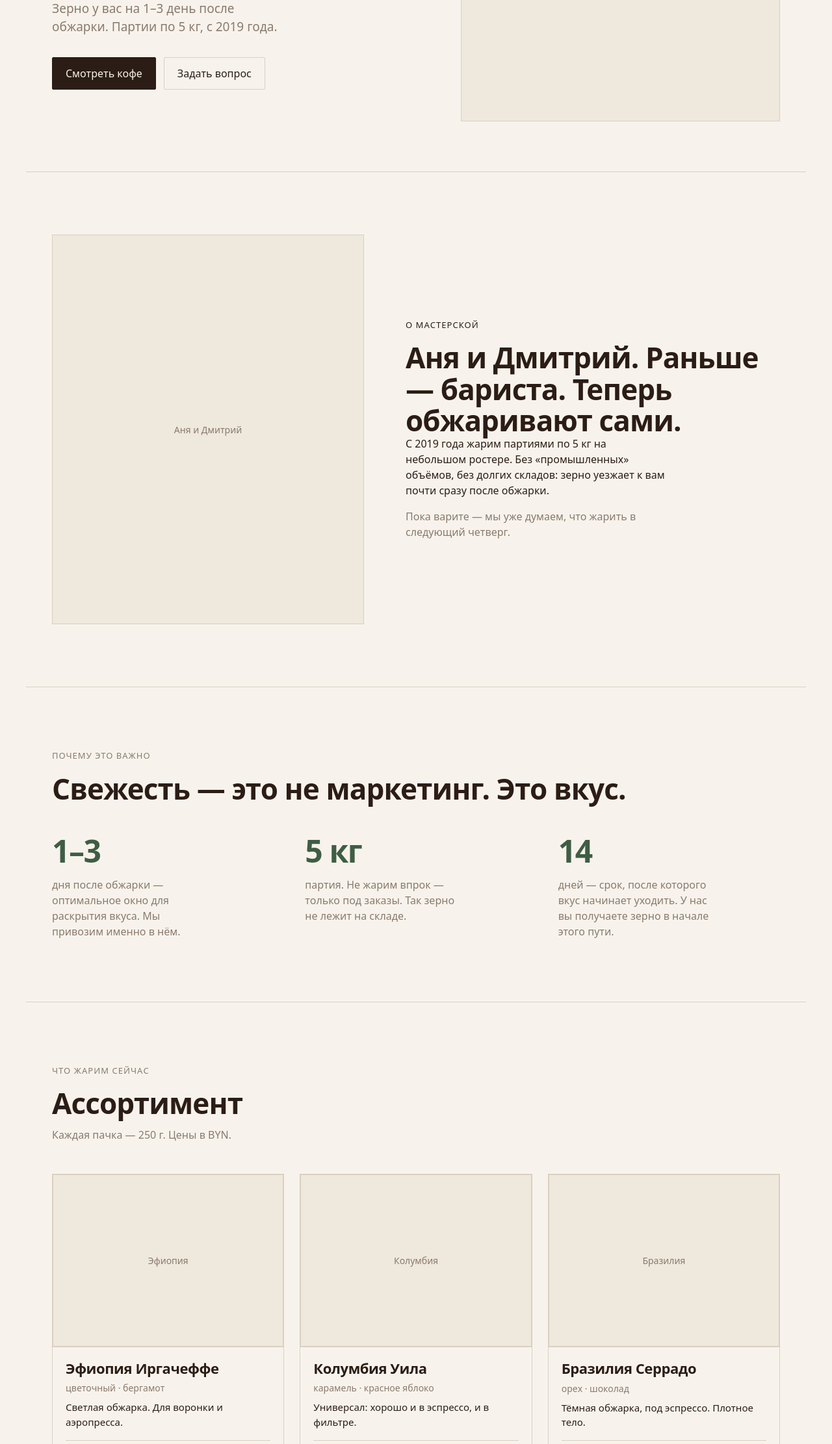
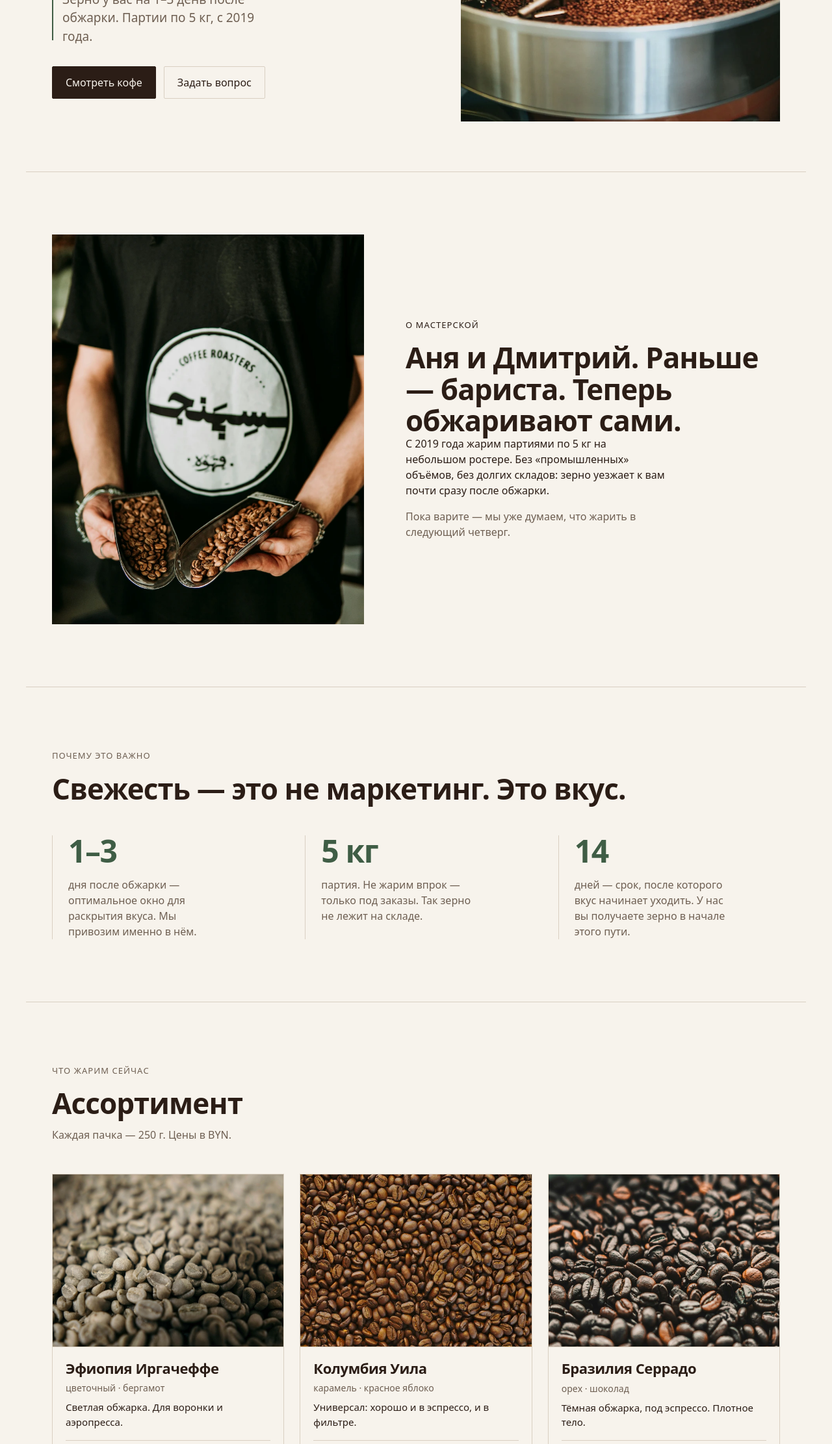
Before and after one commit to svirilinmax/kvarta-brife, a plain HTML site: page public/index.html in a window 1280 px wide. Shown: the part 577-2800 px from the top of the page at 65% size. Drawn offline with Linux system fonts and the light colour scheme.

Commit message:
style: compress images, fix contrast, lighthouse 100

```diff
--- a/public/index.html
+++ b/public/index.html
@@ -12,6 +12,9 @@
   <meta property="og:type" content="website">
   <meta property="og:url" content="https://kvarta.vercel.app/">
   <meta property="og:image" content="https://kvarta.vercel.app/img/og-cover.jpg">
+  <meta property="og:image:width" content="1200">
+  <meta property="og:image:height" content="630">
+  <meta property="og:image:type" content="image/jpeg">
 
   <link rel="icon" type="image/svg+xml" href="favicon.svg">
   <link rel="stylesheet" href="style.css">
@@ -37,13 +40,25 @@
         </div>
       </div>
       <figure class="hero-image">
-        <div class="img-placeholder" aria-hidden="true">обжарка / зёрна</div>
+        <img
+          src="img/hero.webp"
+          alt="Обжарка кофе в мастерской Кварта"
+          width="800"
+          height="1000"
+          fetchpriority="high"
+        >
       </figure>
     </section>
 
     <section class="about" id="about">
       <div class="about-image">
-        <div class="img-placeholder" aria-hidden="true">Аня и Дмитрий</div>
+        <img
+          src="img/founders.webp"
+          alt="Аня и Дмитрий с зёрнами в мастерской"
+          width="800"
+          height="1000"
+          loading="lazy"
+        >
       </div>
       <div class="about-text">
         <p class="eyebrow">О мастерской</p>
@@ -81,7 +96,15 @@
 
       <div class="product-grid">
         <article class="product">
-          <div class="product-image"><div class="img-placeholder">Эфиопия</div></div>
+          <div class="product-image">
+            <img
+              src="img/coffee-1.webp"
+              alt="Эфиопия Иргачеффе — светлая обжарка"
+              width="600"
+              height="450"
+              loading="lazy"
+            >
+          </div>
           <div class="product-body">
             <h3>Эфиопия Иргачеффе</h3>
             <p class="product-notes">цветочный · бергамот</p>
@@ -94,7 +117,15 @@
         </article>
 
         <article class="product">
-          <div class="product-image"><div class="img-placeholder">Колумбия</div></div>
+          <div class="product-image">
+            <img
+              src="img/coffee-2.webp"
+              alt="Колумбия Уила — кофе в воронке"
+              width="600"
+              height="450"
+              loading="lazy"
+            >
+          </div>
           <div class="product-body">
             <h3>Колумбия Уила</h3>
             <p class="product-notes">карамель · красное яблоко</p>
@@ -107,7 +138,15 @@
         </article>
 
         <article class="product">
-          <div class="product-image"><div class="img-placeholder">Бразилия</div></div>
+          <div class="product-image">
+            <img
+              src="img/coffee-3.webp"
+              alt="Бразилия Серрадо — тёмная обжарка"
+              width="600"
+              height="450"
+              loading="lazy"
+            >
+          </div>
           <div class="product-body">
             <h3>Бразилия Серрадо</h3>
             <p class="product-notes">орех · шоколад</p>
@@ -120,7 +159,15 @@
         </article>
 
         <article class="product product-wide">
-          <div class="product-image"><div class="img-placeholder">дрип-пакеты</div></div>
+          <div class="product-image">
+            <img
+              src="img/drip.webp"
+              alt="Процесс обжарки — зёрна высыпаются из ростера"
+              width="800"
+              height="600"
+              loading="lazy"
+            >
+          </div>
           <div class="product-body">
             <h3>Дрип-пакеты, ассорти</h3>
             <p class="product-notes">10 штук · светлая и средняя обжарка</p>
--- a/public/style.css
+++ b/public/style.css
@@ -8,7 +8,7 @@
   --ink: #2B1D16;
   --paper: #F7F3EC;
   --paper-2: #EFE8DC;
-  --muted: #8A7A6D;
+  --muted: #6E5F52;
   --line: #D9CFC2;
   --accent: #3F5D45;
   --accent-hover: #324A38;
@@ -369,11 +369,13 @@ p:last-child { margin-bottom: 0; }
   background: var(--paper);
   display: flex;
   flex-direction: column;
-  transition: border-color 160ms ease, transform 160ms ease;
+  transition: border-color 160ms ease, transform 200ms ease, box-shadow 200ms ease;
 }
 
 .product:hover {
   border-color: var(--ink);
+  transform: translateY(-2px);
+  box-shadow: 0 12px 24px -16px rgba(43, 29, 22, 0.2);
 }
 
 .product-image {
@@ -833,3 +835,77 @@ p:last-child { margin-bottom: 0; }
     height: 44px;
   }
 }
+
+/* ---------- Images polish ---------- */
+
+.hero-image img,
+.about-image img,
+.product-image img {
+  width: 100%;
+  height: 100%;
+  object-fit: cover;
+  display: block;
+  transition: transform 400ms ease;
+}
+
+.product:hover .product-image img {
+  transform: scale(1.02);
+}
+
+/* Полоса слева в блоке «Свежесть» */
+.fresh-grid {
+  position: relative;
+}
+
+.fresh-item {
+  padding-left: 1.25rem;
+  border-left: 1px solid var(--line);
+}
+
+@media (min-width: 700px) {
+  .fresh-item {
+    padding-left: 1.5rem;
+  }
+}
+
+.fresh-num {
+  /* чуть более "печатный" вид */
+  font-variant-numeric: lining-nums tabular-nums;
+}
+
+/* ---------- Hero: небольшой акцент на подзаголовке ---------- */
+
+.hero-sub {
+  position: relative;
+  padding-left: 1rem;
+}
+
+.hero-sub::before {
+  content: "";
+  position: absolute;
+  left: 0;
+  top: 0.5rem;
+  bottom: 0.5rem;
+  width: 2px;
+  background: var(--accent);
+}
+
+/* ---------- Footer: аккуратнее на мобильных ---------- */
+
+@media (max-width: 699px) {
+  .footer-bottom {
+    flex-direction: column;
+    gap: 0.5rem;
+  }
+}
+
+/* ---------- Фокус-стили для доступности ---------- */
+
+a:focus-visible,
+button:focus-visible,
+input:focus-visible,
+select:focus-visible,
+textarea:focus-visible {
+  outline: 2px solid var(--accent);
+  outline-offset: 2px;
+}
```
Also changed, not shown: docs/screenshots/08-desktop.png (added), docs/screenshots/08-mobile.png (added), docs/screenshots/08_1-desktop.png (added), docs/screenshots/lighthouse-pc.png (added), docs/screenshots/lighthouse.png (added), public/img/coffee-1.webp (added), public/img/coffee-2.webp (added), public/img/coffee-3.webp (added), public/img/drip.webp (added), public/img/founders.webp (added), public/img/hero.webp (added), public/img/og-cover.jpg, 1 other file.
